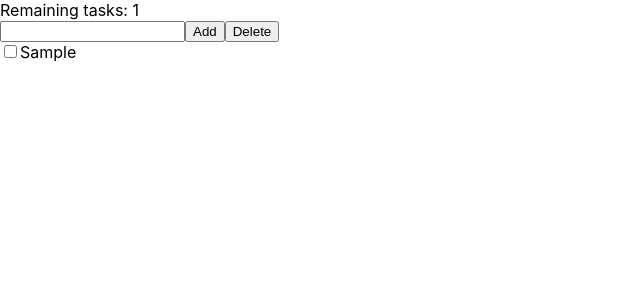
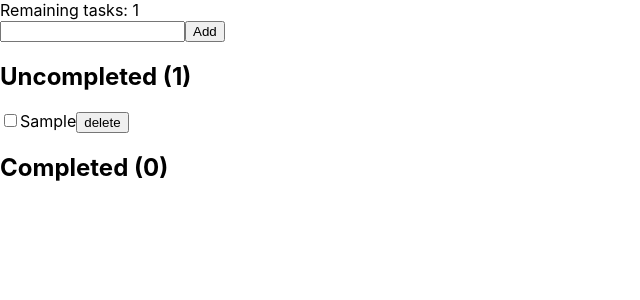
Before and after one commit to ayneg/react-todo-app, a React (Create React App) app: page / in a window 1280 px wide. Both pictures are taken after typing "Sample" into the empty fields and a click on the button "Add". Shown: the top 300 px of the page, without its empty margins (0-640 px from the left). Built offline with nearby package versions, Linux system fonts and the light colour scheme.

Commit message:
completeやdeleteの仕様変更

```diff
--- a/src/components/TodoForm.js
+++ b/src/components/TodoForm.js
@@ -2,41 +2,47 @@ import { useState, useRef } from 'react'
 import TodoList from './TodoList'
 import {v4 as uuidv4 } from "uuid"
 
-
 export const TodoForm = () => {
     const [todos, setTodos] = useState([]);
-
     const todoNameRef = useRef();
 
-    const handleAddTodo = () => {
+    const handleAddTodo = (e) => {
         //タスクを追加
-        const name = todoNameRef.current.value;
+        e.preventDefault(); //フォームの送信によるページのリロードを防ぐ
+        const name = todoNameRef.current.value.trim();
         if (name === '') return;
         setTodos((prevTodos) => {
             return [...prevTodos, {id: uuidv4(), name: name, completed: false }];
         });
-        todoNameRef.current.value = null;
+        todoNameRef.current.value = '';
     };
 
     const toggleTodo = (id) => {
-        const newTodos = [...todos];
-        const todo = newTodos.find((todo) => todo.id ===id);
-        todo.completed = !todo.completed;
-        setTodos(newTodos);
+        setTodos(todos.map( todo =>{
+            if(todo.id === id) {
+                return { ...todo, completed: !todo.completed };
+            }
+            return todo;
+        }));
     }
 
-    const handleClear = () => {
-        const newTodos = todos.filter((todo) => !todo.completed);
-        setTodos(newTodos);
+    const handleClear = (id) => {
+        setTodos(todos.filter (todo => todo.id !== id));
     }
 
     return (
         <>
             <div>Remaining tasks: {todos.filter((todo) => !todo.completed).length}</div>
-            <input type="text" ref={todoNameRef} />
-            <button onClick={handleAddTodo}>Add</button>
-            <button onClick={handleClear}>Delete</button>
-            <TodoList todos={todos} toggleTodo={toggleTodo} />
+
+            <form onSubmit={handleAddTodo}>
+                <input type="text" ref={todoNameRef} />
+                <button type="submit">Add</button>
+            </form>
+
+            <h2>Uncompleted ({todos.filter((todo) => !todo.completed).length})</h2>
+            <TodoList todos={todos.filter((todo => !todo.completed))} toggleTodo={toggleTodo} handleClear={handleClear} />
+            <h2>Completed ({todos.filter((todo) => todo.completed).length})</h2>
+            <TodoList todos={todos.filter((todo => todo.completed))} toggleTodo={toggleTodo} handleClear={handleClear}/>
         </>
   )
 }
--- a/src/components/TodoItem.js
+++ b/src/components/TodoItem.js
@@ -1,10 +1,14 @@
 import React from 'react'
 
-const TodoItem = ({todo, toggleTodo}) => {
+const TodoItem = ({todo, toggleTodo, handleClear}) => {
 
   const handleTodoClick = () => {
     toggleTodo(todo.id);
   };
+
+  const handleDeleteClick = () => {
+    handleClear(todo.id);
+  }
 
   return (
     <div>
@@ -12,6 +16,7 @@ const TodoItem = ({todo, toggleTodo}) => {
         <input type="checkbox" checked={todo.completed} readOnly onChange={handleTodoClick} />
       </label>
       {todo.name}
+      <button onClick={handleDeleteClick}>delete</button>
     </div>
   )
 }
--- a/src/components/TodoList.js
+++ b/src/components/TodoList.js
@@ -1,8 +1,12 @@
 import React from "react";
 import TodoItem from "./TodoItem";
 
-export const TodoList = ({ todos, toggleTodo }) => {
-  return todos.map((todo) => <TodoItem todo={todo} key={todo.id} toggleTodo={toggleTodo} />);
+export const TodoList = ({ todos, toggleTodo, handleClear }) => {
+  return (
+    <>
+      {todos.map((todo) => <TodoItem todo={todo} key={todo.id} toggleTodo={toggleTodo} handleClear={handleClear} />)}
+    </>
+  );
 };
 
 export default TodoList
```
